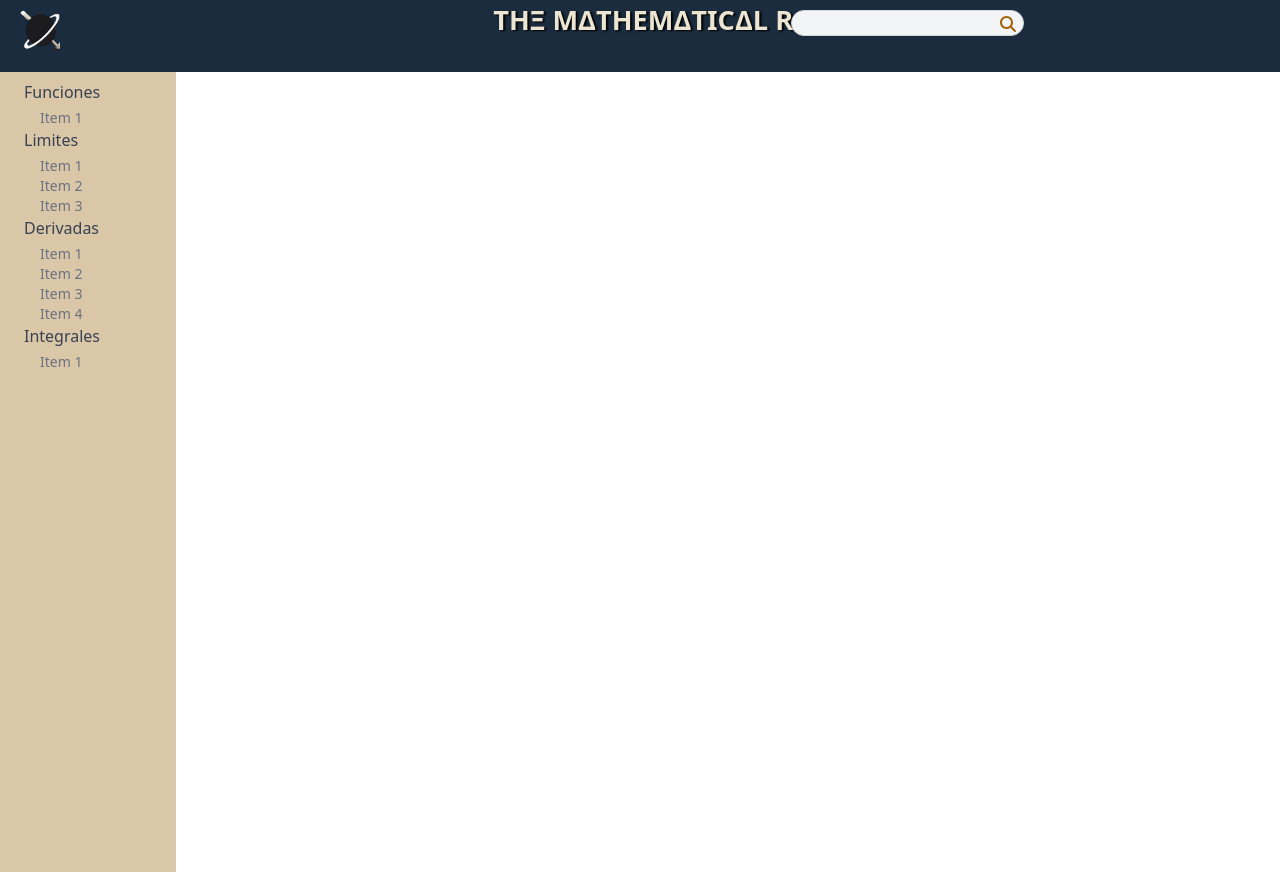
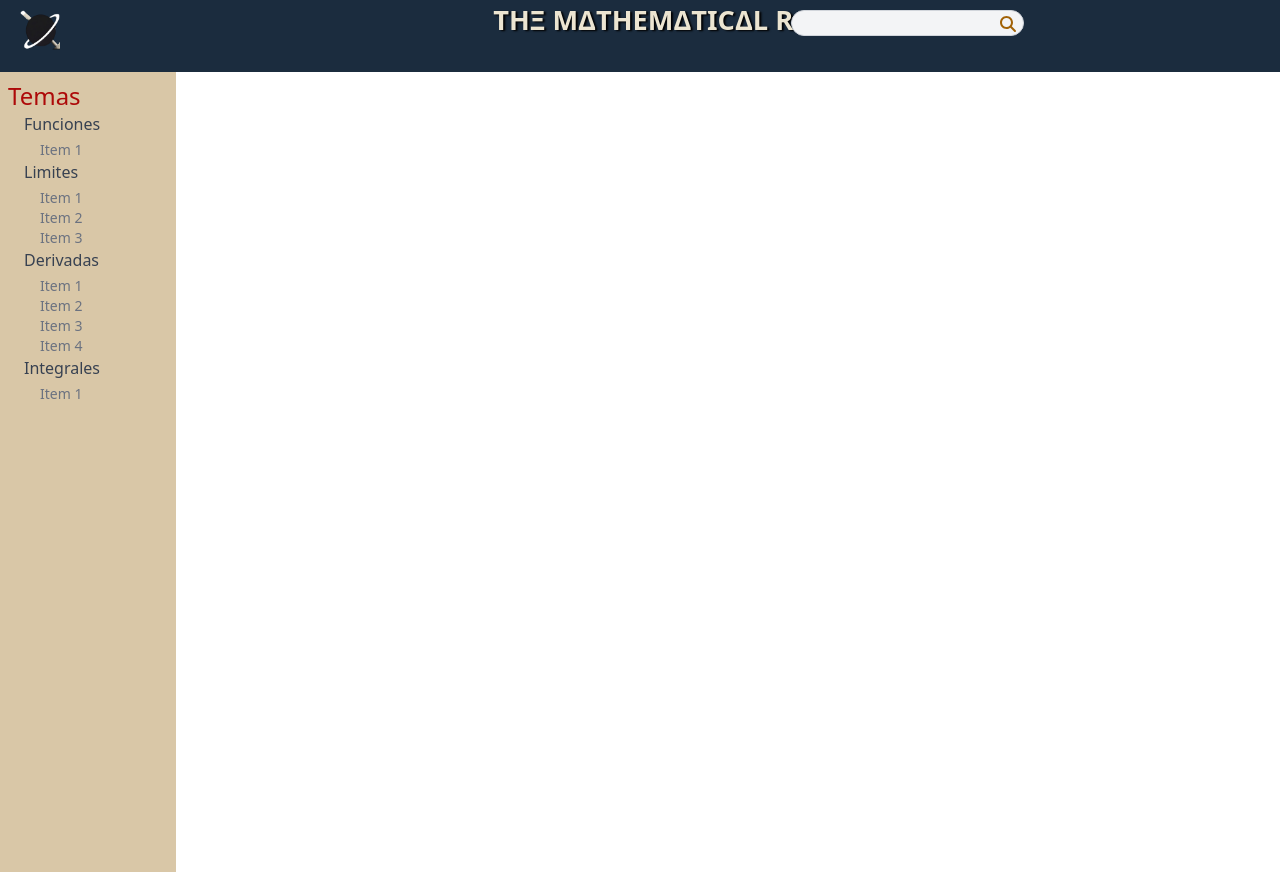
Before and after one commit to qwik-zgheib/MathematicalRoute, a React (Vite) app: page / in a window 1280 px wide. Built offline with nearby package versions, Linux system fonts and the light colour scheme.

Commit message:
agregando p temas

```diff
--- a/src/components/Menu.jsx
+++ b/src/components/Menu.jsx
@@ -39,6 +39,7 @@ const Menu = () => {
     <div className="flex flex-row">
       <div className={styles.menu}>
         <div className="flex flex-col p-2">
+          <p className="text-2xl text-[#ad0909]">Temas</p>
           <ul className={`list-none pl-4`}>
             {routes.map(({ name, path, routes: subRoutes }) => (
               <li
--- a/src/styles/Navbar.module.css
+++ b/src/styles/Navbar.module.css
@@ -7,7 +7,6 @@
   justify-content: space-between;
   display: flex;
   z-index: 3;
-
 }
 
 .menu {
@@ -17,11 +16,6 @@
   top: 9vh;
   width: 22vh;
   background: #d9c7a7;
-  &:hover {
-    p {
-      text-align: center;
-    }
-  }
 }
 
 .image {
```
